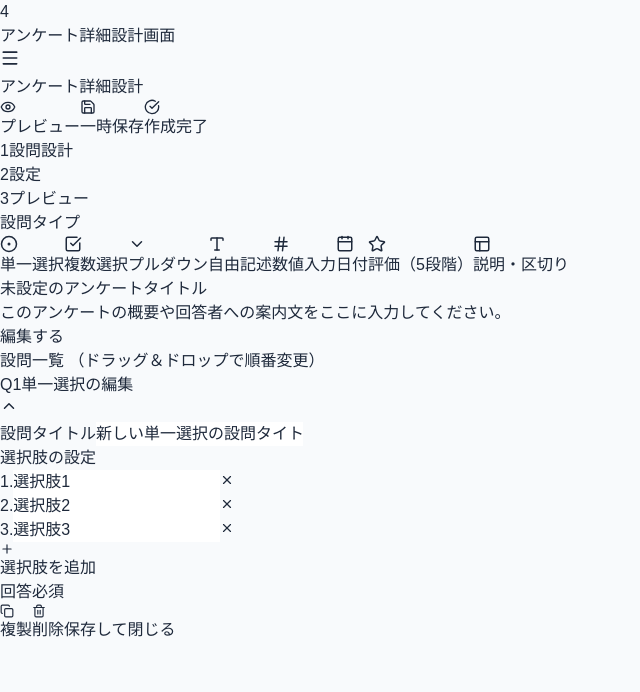
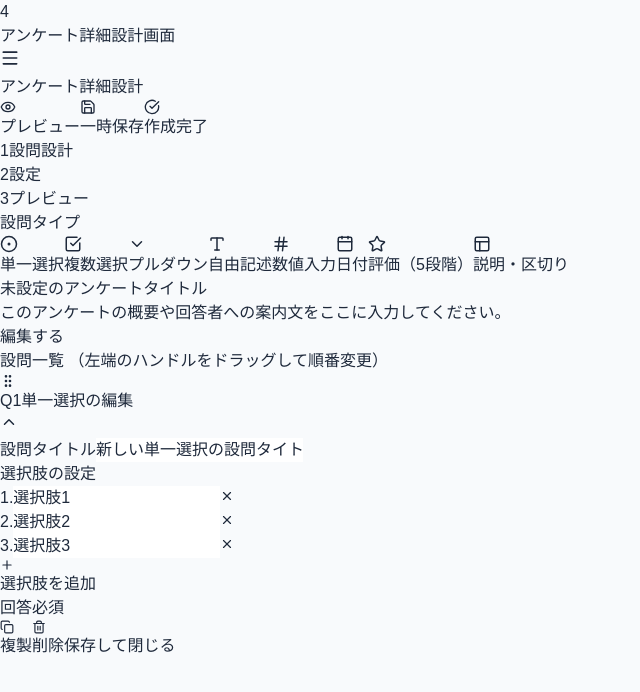
Before and after one commit to kojun1108/survey-designer, a React (Vite) app: page / in a window 1280 px wide. Both pictures are taken after a click on the button "単一選択". Shown: the top 692 px of the page, without its empty margins (0-640 px from the left). Built offline with nearby package versions, Linux system fonts and the light colour scheme.

Commit message:
fix: move renumberQuestions outside component to fix scoping issue

```diff
--- a/src/App.tsx
+++ b/src/App.tsx
@@ -11,7 +11,9 @@ export default function App() {
   const [questions, setQuestions] = useState<Question[]>([]);
   const [openQuestionId, setOpenQuestionId] = useState<string | null>(null);
 
-  // アンケート全体のタイトルと概要のステート
+  // ドラッグ中の設問のインデックスを保持するステート
+  const [draggedIndex, setDraggedIndex] = useState<number | null>(null);
+
   const [surveyTitle, setSurveyTitle] = useState('未設定のアンケートタイトル');
   const [surveyDescription, setSurveyDescription] = useState('このアンケートの概要や回答者への案内文をここに入力してください。');
   const [isEditingMetadata, setIsEditingMetadata] = useState(false);
@@ -52,14 +54,32 @@ export default function App() {
     setOpenQuestionId(newId);
   };
 
+  // 設問を複製する関数（その設問のすぐ下にコピーを挿入する）
+  const handleDuplicateQuestion = (id: string) => {
+    const targetIndex = questions.findIndex(q => q.id === id);
+    if (targetIndex === -1) return;
+
+    const targetQuestion = questions[targetIndex];
+    const newId = `q-dup-${Date.now()}`;
+
+    const duplicatedQuestion: Question = {
+      ...targetQuestion,
+      id: newId,
+      options: targetQuestion.options ? [...targetQuestion.options] : undefined,
+    };
+
+    const updatedList = [...questions];
+    updatedList.splice(targetIndex + 1, 0, duplicatedQuestion);
+
+    // 一番下にあるヘルパー関数を使って番号を振り直して保存
+    setQuestions(renumberQuestions(updatedList));
+    setOpenQuestionId(newId);
+  };
+
   // 設問を削除する関数
   const handleDeleteQuestion = (id: string) => {
     const filtered = questions.filter(q => q.id !== id);
-    const renumbered = filtered.map((q, index) => ({
-      ...q,
-      number: `Q${index + 1}`
-    }));
-    setQuestions(renumbered);
+    setQuestions(renumberQuestions(filtered));
     if (openQuestionId === id) {
       setOpenQuestionId(null);
     }
@@ -70,15 +90,33 @@ export default function App() {
     setQuestions(questions.map(q => q.id === updatedQuestion.id ? updatedQuestion : q));
   };
 
+  // ドラッグ＆ドロップ並び替えのロジック群
+  const handleDragStart = (index: number) => {
+    setDraggedIndex(index);
+  };
+
+  const handleDragEnter = (targetIndex: number) => {
+    if (draggedIndex === null || draggedIndex === targetIndex) return;
+
+    const updatedList = [...questions];
+    const [draggedItem] = updatedList.splice(draggedIndex, 1);
+    updatedList.splice(targetIndex, 0, draggedItem);
+
+    setDraggedIndex(targetIndex);
+    setQuestions(renumberQuestions(updatedList));
+  };
+
+  const handleDragEnd = () => {
+    setDraggedIndex(null);
+  };
+
   return (
     <div className="min-h-screen bg-[#f8fafc] p-6 text-slate-800">
-      {/* 画面タイトル */}
       <div className="max-w-6xl mx-auto mb-4 flex items-center gap-3">
         <span className="bg-blue-600 text-white font-bold w-7 h-7 flex items-center justify-center rounded text-sm shadow-sm">4</span>
         <h1 className="text-xl font-bold text-slate-900">アンケート詳細設計画面</h1>
       </div>
 
-      {/* メインコンテナ */}
       <div className="max-w-6xl mx-auto bg-white rounded-lg border border-slate-200 shadow-sm overflow-hidden">
         <Header />
         <Stepper />
@@ -86,17 +124,15 @@ export default function App() {
         <div className="grid grid-cols-12 min-h-[600px]">
           <Sidebar onAddQuestion={handleAddQuestion} />
 
-          {/* 右メイン: アンケート設定エリア */}
           <main className="col-span-9 p-6 bg-white space-y-6">
 
-            {/* 🆕 アンケートタイトル・概要 設定スペース */}
+            {/* アンケートタイトル・概要 設定スペース */}
             <div className={`border rounded-xl transition-all p-5 ${
               isEditingMetadata
                 ? 'border-blue-500 bg-blue-50/10 shadow-md'
                 : 'border-slate-200 bg-slate-50/50 hover:border-slate-300 hover:bg-slate-50'
             }`}>
               {isEditingMetadata ? (
-                // 編集モード時のフォーム表示
                 <div className="space-y-4">
                   <div className="flex items-center justify-between border-b border-slate-100 pb-2">
                     <span className="text-xs font-bold text-blue-600">アンケート基本情報の編集</span>
@@ -115,7 +151,6 @@ export default function App() {
                       type="text"
                       value={surveyTitle}
                       onChange={(e) => setSurveyTitle(e.target.value)}
-                      placeholder="アンケートのタイトルを入力"
                       className="w-full text-base font-bold border border-slate-300 rounded-md p-2 focus:ring-2 focus:ring-blue-500/20 focus:border-blue-500 bg-white"
                     />
                   </div>
@@ -127,17 +162,12 @@ export default function App() {
                       rows={3}
                       value={surveyDescription}
                       onChange={(e) => setSurveyDescription(e.target.value)}
-                      placeholder="回答者への挨拶や目的、所要時間などを入力"
                       className="w-full text-sm border border-slate-300 rounded-md p-2 focus:ring-2 focus:ring-blue-500/20 focus:border-blue-500 bg-white"
                     />
                   </div>
                 </div>
               ) : (
-                // プレビューモード時の表示（クリックで編集へ）
-                <div
-                  onClick={() => setIsEditingMetadata(true)}
-                  className="cursor-pointer group/meta"
-                >
+                <div onClick={() => setIsEditingMetadata(true)} className="cursor-pointer group/meta">
                   <div className="flex items-start justify-between">
                     <div className="space-y-2 flex-1">
                       <h2 className="text-lg font-bold text-slate-900 group-hover/meta:text-blue-600 transition-colors">
@@ -158,34 +188,45 @@ export default function App() {
             {/* 設問一覧の見出し */}
             <div>
               <div className="text-sm font-bold text-slate-700 mb-2">
-                設問一覧 <span className="text-xs font-normal text-slate-400">（ドラッグ＆ドロップで順番変更）</span>
+                設問一覧 <span className="text-xs font-normal text-slate-400">（左端のハンドルをドラッグして順番変更）</span>
               </div>
 
               <div className="space-y-4">
-                {questions.map((q) => {
-                  if (openQuestionId === q.id) {
+                {questions.map((q, index) => {
+                  const isDragging = index === draggedIndex;
+
                   return (
+                    <div
+                      key={q.id}
+                      draggable
+                      onDragStart={() => handleDragStart(index)}
+                      onDragEnter={() => handleDragEnter(index)}
+                      onDragEnd={handleDragEnd}
+                      onDragOver={(e) => e.preventDefault()}
+                      className={`transition-all duration-150 ${
+                        isDragging ? 'opacity-40 scale-[0.98] border border-dashed border-blue-400 rounded-lg' : 'opacity-100'
+                      }`}
+                    >
+                      {openQuestionId === q.id ? (
                         <QuestionEditor
-                        key={q.id}
                           question={q}
                           onClose={() => setOpenQuestionId(null)}
                           onDelete={() => handleDeleteQuestion(q.id)}
+                          onDuplicate={() => handleDuplicateQuestion(q.id)}
                           onUpdate={handleUpdateQuestion}
                         />
-                    );
-                  }
-
-                  return (
+                      ) : (
                         <QuestionCard
-                      key={q.id}
                           question={q}
                           onOpen={() => setOpenQuestionId(q.id)}
                         />
+                      )}
+                    </div>
                   );
                 })}
 
                 {questions.length === 0 && (
-                  <div className="text-center py-24 text-slate-400 border-2 border-dashed border-slate-200 rounded-lg bg-slate-50/50等">
+                  <div className="text-center py-24 text-slate-400 border-2 border-dashed border-slate-200 rounded-lg bg-slate-50/50">
                     <p className="text-sm font-medium text-slate-500 mb-1">設問が登録されていません</p>
                     <p className="text-xs text-slate-400">左側の「設問タイプ」をクリックして、新しい設問を追加してください。</p>
                   </div>
@@ -199,3 +240,11 @@ export default function App() {
     </div>
   );
 }
+
+// 🆕 エラー回避のため、コンポーネントの外（最下部）に独立して配置
+function renumberQuestions(list: Question[]) {
+  return list.map((q, index) => ({
+    ...q,
+    number: `Q${index + 1}`
+  }));
+}
--- a/src/components/QuestionItems.tsx
+++ b/src/components/QuestionItems.tsx
@@ -25,6 +25,7 @@ interface CardProps extends ItemProps {
 interface EditorProps extends ItemProps {
   onClose: () => void;
   onDelete: () => void;
+  onDuplicate: () => void;
   onUpdate: (updated: Question) => void;
 }
 
@@ -47,11 +48,12 @@ export function QuestionCard({ question, onOpen }: CardProps) {
   return (
     <div className="border border-slate-200 bg-white rounded-lg shadow-sm p-4 hover:border-slate-300 transition-all group relative">
       <div className="flex items-start gap-3">
-        <div className="cursor-grab text-slate-300 group-hover:text-slate-400 pt-1">
+        {/* 左側のグリップハンドル（このエリアで掴んで動かせる感覚を演出） */}
+        <div className="cursor-grab active:cursor-grabbing text-slate-300 group-hover:text-slate-400 pt-1 select-none">
           <GripVertical size={16} />
         </div>
 
-        <div className="flex-1" onClick={onOpen}>
+        <div className="flex-1 cursor-pointer" onClick={onOpen}>
           <div className="flex items-center gap-2 mb-1">
             <span className="text-xs font-bold text-blue-600 bg-blue-50 px-1.5 py-0.5 rounded">
               {question.number}
@@ -77,14 +79,13 @@ export function QuestionCard({ question, onOpen }: CardProps) {
 }
 
 // --- 2. 編集時の詳細フォーム (QuestionEditor) ---
-export function QuestionEditor({ question, onClose, onDelete, onUpdate }: EditorProps) {
+export function QuestionEditor({ question, onClose, onDelete, onDuplicate, onUpdate }: EditorProps) {
   const [title, setTitle] = useState(question.title);
   const [required, setRequired] = useState(question.required);
   const [options, setOptions] = useState<string[]>(question.options || ['選択肢1', '選択肢2', '選択肢3']);
 
   const isChoiceType = ['単一選択', '複数選択', 'プルダウン'].includes(question.type);
 
-  // 編集内容が変わるたびに親コンポーネントの状態に自動同期する
   useEffect(() => {
     onUpdate({
       ...question,
@@ -94,12 +95,10 @@ export function QuestionEditor({ question, onClose, onDelete, onUpdate }: Editor
     });
   }, [title, required, options]);
 
-  // 特定の選択肢を削除する
   const handleDeleteOption = (idxToRemove: number) => {
     setOptions(options.filter((_, idx) => idx !== idxToRemove));
   };
 
-  // 新しい選択肢を追加する
   const handleAddOption = () => {
     setOptions([...options, `選択肢${options.length + 1}`]);
   };
@@ -109,6 +108,10 @@ export function QuestionEditor({ question, onClose, onDelete, onUpdate }: Editor
       {/* 上部ヘッダー */}
       <div className="flex items-center justify-between border-b border-slate-200 pb-3">
         <div className="flex items-center gap-2">
+          {/* 編集モードでも掴めるグリップ */}
+          <div className="cursor-grab active:cursor-grabbing text-slate-400 mr-1 select-none">
+            <GripVertical size={16} />
+          </div>
           <span className="text-xs font-bold text-white bg-blue-600 px-2 py-0.5 rounded">
             {question.number}
           </span>
@@ -130,13 +133,13 @@ export function QuestionEditor({ question, onClose, onDelete, onUpdate }: Editor
         />
       </div>
 
-      {/* 選択肢タイプの設定 */}
+      {/* 選択肢の設定 */}
       {isChoiceType && (
         <div className="space-y-2 bg-white p-3 rounded-md border border-slate-200">
           <label className="text-xs font-bold text-slate-600 block mb-1">選択肢の設定</label>
           <div className="space-y-2">
             {options.map((opt, idx) => (
-              <div key={idx} className="flex items-center gap-2 group/opt">
+              <div key={idx} className="flex items-center gap-2">
                 <span className="text-xs text-slate-400 w-4 text-center">{idx + 1}.</span>
                 <input
                   type="text"
@@ -148,12 +151,10 @@ export function QuestionEditor({ question, onClose, onDelete, onUpdate }: Editor
                   }}
                   className="flex-1 text-xs border border-slate-200 rounded p-1.5 focus:border-blue-500"
                 />
-                {/* 選択肢の削除×ボタン */}
                 <button
                   type="button"
                   onClick={() => handleDeleteOption(idx)}
                   className="text-slate-400 hover:text-red-500 p-1 rounded hover:bg-slate-100 transition-colors"
-                  title="選択肢を削除"
                 >
                   <X size={14} />
                 </button>
@@ -174,7 +175,6 @@ export function QuestionEditor({ question, onClose, onDelete, onUpdate }: Editor
       {/* 下部コントローラー */}
       <div className="flex items-center justify-between pt-2 border-t border-slate-200/60 text-slate-500 text-xs">
         <div className="flex items-center gap-4">
-          {/* 画像を反映したトグルスイッチ形式の「回答必須」UI */}
           {question.type !== '説明・区切り' && (
             <div className="flex items-center gap-2">
               <span className="text-xs font-bold text-slate-600">回答必須</span>
@@ -196,11 +196,15 @@ export function QuestionEditor({ question, onClose, onDelete, onUpdate }: Editor
         </div>
 
         <div className="flex items-center gap-2">
-          <button className="flex items-center gap-1.5 px-2.5 py-1.5 text-slate-600 hover:text-slate-800 hover:bg-slate-100 rounded transition-colors">
+          {/* 🆕 複製ボタンのクリックイベントを設定 */}
+          <button
+            type="button"
+            onClick={onDuplicate}
+            className="flex items-center gap-1.5 px-2.5 py-1.5 text-slate-600 hover:text-slate-800 hover:bg-slate-100 rounded transition-colors"
+          >
             <Copy size={14} />
             <span>複製</span>
           </button>
-          {/* 設問削除ボタン */}
           <button
             type="button"
             onClick={onDelete}
```
Lines whose indentation alone changed are shown as unchanged.
